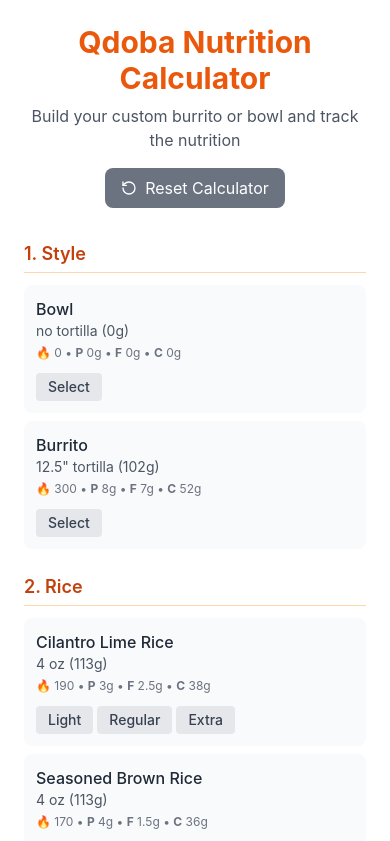
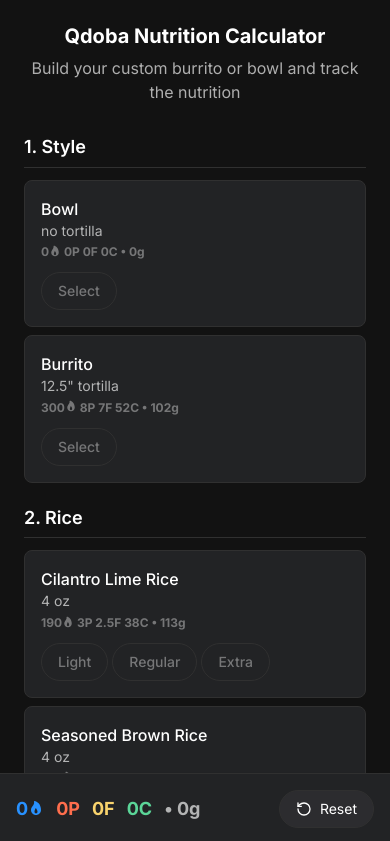
Before and after one commit to markjohnson303/qdoba-nutrition-calculator, a React (Vite) app: page / in a window 390 px wide. Shown: the top 841 px of the page. Built offline with nearby package versions, Linux system fonts and the light colour scheme.

Commit message:
refine UI

```diff
--- a/index.html
+++ b/index.html
@@ -7,8 +7,10 @@
     <meta name="description" content="Calculate nutrition facts for your custom Qdoba burrito or bowl. Track calories, protein, carbs, and more with official 2025 nutrition data." />
     <meta name="keywords" content="qdoba, nutrition, calculator, burrito, bowl, calories, protein, healthy eating" />
     <title>Qdoba Nutrition Calculator</title>
+    <!-- Inter font family to match typography spec -->
+    <link href="https://fonts.googleapis.com/css2?family=Inter:wght@400;500;600;700&display=swap" rel="stylesheet" />
   </head>
-  <body>
+  <body class="font-sans">
     <div id="root"></div>
     <script type="module" src="/src/main.tsx"></script>
   </body>
--- a/src/App.tsx
+++ b/src/App.tsx
@@ -1,5 +1,17 @@
 import { useState, useMemo } from 'react';
 import { RotateCcw } from 'lucide-react';
+
+// Flame SVG Component
+const FlameIcon = ({ className = "w-4 h-4" }) => (
+  <svg
+    className={className}
+    viewBox="0 0 512 512"
+    fill="currentColor"
+    xmlns="http://www.w3.org/2000/svg"
+  >
+    <path d="M394.23,197.56a300.43,300.43,0,0,0-53.37-90C301.2,61.65,249.05,32,208,32a16,16,0,0,0-15.48,20c13.87,53-14.88,97.07-45.31,143.72C122,234.36,96,274.27,96,320c0,88.22,71.78,160,160,160s160-71.78,160-160C416,276.7,408.68,235.51,394.23,197.56ZM288.33,418.69C278,429.69,265.05,432,256,432s-22-2.31-32.33-13.31S208,390.24,208,368c0-25.14,8.82-44.28,17.34-62.78,4.95-10.74,10-21.67,13-33.37a8,8,0,0,1,12.49-4.51A126.48,126.48,0,0,1,275,292c18.17,24,29,52.42,29,76C304,390.24,298.58,407.77,288.33,418.69Z"/>
+  </svg>
+);
 
 // Type definitions
 interface Ingredient {
@@ -174,10 +186,10 @@
         <div className="flex gap-2">
           <button
             onClick={() => updateIngredient(category, ingredient.name, current === 1 ? 0 : 1)}
-            className={`px-3 py-1 rounded text-sm font-medium transition-colors ${
+            className={`px-4 py-2 rounded-pill text-sm font-medium transition-colors duration-fast ease-cardEase ${
               current === 1
-                ? 'bg-orange-500 text-white'
-                : 'bg-gray-200 text-gray-700 hover:bg-gray-300'
+                ? 'bg-text-primary text-background-primary border border-stroke'
+                : 'bg-background-card text-text-tertiary hover:bg-stroke border border-stroke'
             }`}
           >
             {current === 1 ? '✓ Selected' : 'Select'}
@@ -192,20 +204,20 @@
         <div className="flex gap-1">
           <button
             onClick={() => updateIngredient(category, ingredient.name, current === 1 ? 0 : 1)}
-            className={`px-3 py-1 rounded text-sm font-medium transition-colors ${
+            className={`px-4 py-2 rounded-pill text-sm font-medium transition-colors duration-fast ease-cardEase ${
               current === 1
-                ? 'bg-orange-500 text-white'
-                : 'bg-gray-200 text-gray-700 hover:bg-gray-300'
+                ? 'bg-text-primary text-background-primary border border-stroke'
+                : 'bg-background-card text-text-tertiary hover:bg-stroke border border-stroke'
             }`}
           >
             Regular
           </button>
           <button
             onClick={() => updateIngredient(category, ingredient.name, current === 2 ? 0 : 2)}
-            className={`px-3 py-1 rounded text-sm font-medium transition-colors ${
+            className={`px-4 py-2 rounded-pill text-sm font-medium transition-colors duration-fast ease-cardEase ${
               current === 2
-                ? 'bg-orange-500 text-white'
-                : 'bg-gray-200 text-gray-700 hover:bg-gray-300'
+                ? 'bg-text-primary text-background-primary border border-stroke'
+                : 'bg-background-card text-text-tertiary hover:bg-stroke border border-stroke'
             }`}
           >
             Extra
@@ -219,30 +231,30 @@
       <div className="flex gap-1">
         <button
           onClick={() => updateIngredient(category, ingredient.name, current === 0.5 ? 0 : 0.5)}
-          className={`px-3 py-1 rounded text-sm font-medium transition-colors ${
+          className={`px-4 py-2 rounded-pill text-sm font-medium transition-colors duration-fast ease-cardEase ${
             current === 0.5
-              ? 'bg-orange-500 text-white'
-              : 'bg-gray-200 text-gray-700 hover:bg-gray-300'
+              ? 'bg-text-primary text-background-primary border border-stroke'
+              : 'bg-background-card text-text-tertiary hover:bg-stroke border border-stroke'
           }`}
         >
           Light
         </button>
         <button
           onClick={() => updateIngredient(category, ingredient.name, current === 1 ? 0 : 1)}
-          className={`px-3 py-1 rounded text-sm font-medium transition-colors ${
+          className={`px-4 py-2 rounded-pill text-sm font-medium transition-colors duration-fast ease-cardEase ${
             current === 1
-              ? 'bg-orange-500 text-white'
-              : 'bg-gray-200 text-gray-700 hover:bg-gray-300'
+              ? 'bg-text-primary text-background-primary border border-stroke'
+              : 'bg-background-card text-text-tertiary hover:bg-stroke border border-stroke'
           }`}
         >
           Regular
         </button>
         <button
           onClick={() => updateIngredient(category, ingredient.name, current === 2 ? 0 : 2)}
-          className={`px-3 py-1 rounded text-sm font-medium transition-colors ${
+          className={`px-4 py-2 rounded-pill text-sm font-medium transition-colors duration-fast ease-cardEase ${
             current === 2
-              ? 'bg-orange-500 text-white'
-              : 'bg-gray-200 text-gray-700 hover:bg-gray-300'
+              ? 'bg-text-primary text-background-primary border border-stroke'
+              : 'bg-background-card text-text-tertiary hover:bg-stroke border border-stroke'
           }`}
         >
           Extra
@@ -253,17 +265,17 @@
 
   const IngredientSection = ({ title, category, items }: { title: string; category: string; items: Ingredient[] }) => (
     <div className="mb-6">
-      <h3 className="text-lg font-semibold mb-3 text-orange-700 border-b border-orange-200 pb-1">
+      <h3 className="text-sectionHeading text-text-primary border-b border-stroke pb-2 mb-3">
         {title}
       </h3>
       <div className="space-y-2">
         {items.map((ingredient: Ingredient, index: number) => (
-          <div key={`${ingredient.name}-${index}`} className="flex flex-col sm:flex-row sm:items-center justify-between p-3 bg-gray-50 rounded-lg gap-3">
+          <div key={`${ingredient.name}-${index}`} className="flex flex-col sm:flex-row sm:items-center justify-between p-4 bg-background-card rounded-lg gap-3 border border-stroke">
             <div className="flex-1">
-              <div className="font-medium text-gray-800">{ingredient.name}</div>
-              <div className="text-sm text-gray-600">{ingredient.serving} ({ingredient.servingGrams}g)</div>
-              <div className="text-xs text-gray-500 mt-1">
-                🔥 {ingredient.calories} • <span className="font-bold">P</span> {ingredient.protein}g • <span className="font-bold">F</span> {ingredient.fat}g • <span className="font-bold">C</span> {ingredient.carbs}g
+              <div className="font-medium text-text-primary">{ingredient.name}</div>
+              <div className="text-caption text-text-secondary">{ingredient.serving}</div>
+              <div className="text-xs text-text-tertiary mt-1">
+                <span className="font-bold">{ingredient.calories}<FlameIcon className="w-3 h-3 inline -translate-y-0.5" /> {ingredient.protein}P {ingredient.fat}F {ingredient.carbs}C • {ingredient.servingGrams}g</span>
               </div>
             </div>
             <div className="flex-shrink-0">
@@ -276,17 +288,11 @@
   );
 
   return (
-    <div className={`max-w-6xl mx-auto p-6 bg-white ${Object.keys(selectedIngredients).length > 0 ? 'pb-32' : 'pb-6'}`}>
+    <div className={`min-h-screen bg-background-primary text-text-primary ${Object.keys(selectedIngredients).length > 0 ? 'pb-28' : 'pb-6'}`}>
+      <div className="max-w-6xl mx-auto p-6">
         <div className="text-center mb-8">
-        <h1 className="text-3xl font-bold text-orange-600 mb-2">Qdoba Nutrition Calculator</h1>
-        <p className="text-gray-600">Build your custom burrito or bowl and track the nutrition</p>
-        <button
-          onClick={resetCalculator}
-          className="mt-4 px-4 py-2 bg-gray-500 text-white rounded-lg hover:bg-gray-600 transition-colors flex items-center gap-2 mx-auto"
-        >
-          <RotateCcw size={16} />
-          Reset Calculator
-        </button>
+          <h1 className="text-titleBar text-text-primary mb-2">Qdoba Nutrition Calculator</h1>
+          <p className="text-text-secondary">Build your custom burrito or bowl and track the nutrition</p>
         </div>
 
       <div className="grid md:grid-cols-1 gap-8">
@@ -302,106 +308,93 @@
         </div>
       </div>
 
-      <div className="mt-8 text-xs text-gray-500 text-center">
-        <p>Nutrition information based on Qdoba's official 2025 nutrition facts. Values are approximate and may vary.</p>
-        <p>Choose Bowl or Burrito, then customize with Light/Regular/Extra portions. Proteins have Regular/Extra options only.</p>
-      </div>
-
       {/* Full Nutrition Breakdown Section - always at bottom when ingredients selected */}
-      {Object.keys(selectedIngredients).length > 0 && (
-        <div className="mt-12 bg-orange-50 p-6 rounded-lg">
+        <div className="mt-12 bg-background-card p-6 rounded-lg border border-stroke">
           <div className="text-center mb-6">
-            <h2 className="text-2xl font-bold text-orange-700 mb-2">Complete Nutrition Breakdown</h2>
-            <div className="text-lg text-gray-600">Total Serving Size: <span className="font-semibold text-orange-600">{totals.servingGrams}g</span></div>
-          </div>
-
-          {/* Main macros - 4 columns */}
-          <div className="grid grid-cols-4 gap-4 mb-6">
-            <div className="bg-white p-4 rounded-lg text-center shadow-sm">
-              <div className="text-3xl font-bold text-orange-600">{totals.calories}</div>
-              <div className="text-sm text-gray-600">Calories</div>
-            </div>
-            <div className="bg-white p-4 rounded-lg text-center shadow-sm">
-              <div className="text-3xl font-bold text-orange-600">{totals.protein}g</div>
-              <div className="text-sm text-gray-600">Protein</div>
-            </div>
-            <div className="bg-white p-4 rounded-lg text-center shadow-sm">
-              <div className="text-3xl font-bold text-orange-600">{totals.fat}g</div>
-              <div className="text-sm text-gray-600">Total Fat</div>
-            </div>
-            <div className="bg-white p-4 rounded-lg text-center shadow-sm">
-              <div className="text-3xl font-bold text-orange-600">{totals.carbs}g</div>
-              <div className="text-sm text-gray-600">Carbohydrates</div>
-            </div>
+            <h2 className="text-titleBar text-text-primary mb-2">Nutrition Breakdown</h2>
           </div>
 
           {/* Main macros - 2 columns on mobile, 4 on desktop */}
-          <div className="grid grid-cols-2 sm:grid-cols-4 gap-4 mb-6">
-            <div className="bg-white p-4 rounded-lg text-center shadow-sm">
-              <div className="text-3xl font-bold text-orange-600">{totals.calories}</div>
-              <div className="text-sm text-gray-600">Calories</div>
+          <div className="grid grid-cols-2 sm:grid-cols-4 gap-6 mb-8">
+            <div className="bg-macro-calorie p-4 rounded-lg text-center">
+              <div className="text-3xl font-bold text-black">{totals.calories}<FlameIcon className="w-6 h-6 inline -translate-y-1" /></div>
+              <div className="text-sm text-black opacity-80">Calories</div>
             </div>
-            <div className="bg-white p-4 rounded-lg text-center shadow-sm">
-              <div className="text-3xl font-bold text-orange-600">{totals.protein}g</div>
-              <div className="text-sm text-gray-600">Protein</div>
+            <div className="bg-macro-protein p-4 rounded-lg text-center">
+              <div className="text-3xl font-bold text-black">{totals.protein}P</div>
+              <div className="text-sm text-black opacity-80">Protein</div>
             </div>
-            <div className="bg-white p-4 rounded-lg text-center shadow-sm">
-              <div className="text-3xl font-bold text-orange-600">{totals.fat}g</div>
-              <div className="text-sm text-gray-600">Total Fat</div>
+            <div className="bg-macro-fat p-4 rounded-lg text-center">
+              <div className="text-3xl font-bold text-black">{totals.fat}F</div>
+              <div className="text-sm text-black opacity-80">Total Fat</div>
             </div>
-            <div className="bg-white p-4 rounded-lg text-center shadow-sm">
-              <div className="text-3xl font-bold text-orange-600">{totals.carbs}g</div>
-              <div className="text-sm text-gray-600">Carbohydrates</div>
+            <div className="bg-macro-carb p-4 rounded-lg text-center">
+              <div className="text-3xl font-bold text-black">{totals.carbs}C</div>
+              <div className="text-sm text-black opacity-80">Carbohydrates</div>
             </div>
           </div>
 
           {/* Secondary nutritional info - 2 columns on mobile, 4 on desktop */}
-          <div className="grid grid-cols-2 sm:grid-cols-4 gap-4 mb-4">
-            <div className="bg-gray-50 p-3 rounded-lg text-center">
-              <div className="text-lg font-semibold text-gray-800">{totals.satFat}g</div>
-              <div className="text-xs text-gray-600">Saturated Fat</div>
+          <div className="grid grid-cols-2 sm:grid-cols-4 gap-4 mb-6">
+            <div className="bg-background-primary p-3 rounded-lg text-center border border-stroke shadow-card">
+              <div className="text-lg font-semibold text-text-primary">{totals.servingGrams}g</div>
+              <div className="text-caption text-text-secondary">Serving Size</div>
             </div>
-            <div className="bg-gray-50 p-3 rounded-lg text-center">
-              <div className="text-lg font-semibold text-gray-800">{totals.transFat}g</div>
-              <div className="text-xs text-gray-600">Trans Fat</div>
+            <div className="bg-background-primary p-3 rounded-lg text-center border border-stroke shadow-card">
+              <div className="text-lg font-semibold text-text-primary">{totals.satFat}g</div>
+              <div className="text-caption text-text-secondary">Saturated Fat</div>
             </div>
-            <div className="bg-gray-50 p-3 rounded-lg text-center">
-              <div className="text-lg font-semibold text-gray-800">{totals.cholesterol}mg</div>
-              <div className="text-xs text-gray-600">Cholesterol</div>
+            <div className="bg-background-primary p-3 rounded-lg text-center border border-stroke shadow-card">
+              <div className="text-lg font-semibold text-text-primary">{totals.transFat}g</div>
+              <div className="text-caption text-text-secondary">Trans Fat</div>
             </div>
-            <div className="bg-gray-50 p-3 rounded-lg text-center">
-              <div className="text-lg font-semibold text-gray-800">{totals.fiber}g</div>
-              <div className="text-xs text-gray-600">Dietary Fiber</div>
+            <div className="bg-background-primary p-3 rounded-lg text-center border border-stroke shadow-card">
+              <div className="text-lg font-semibold text-text-primary">{totals.cholesterol}mg</div>
+              <div className="text-caption text-text-secondary">Cholesterol</div>
             </div>
           </div>
 
-          <div className="grid grid-cols-2 sm:grid-cols-4 gap-4 mb-6">
-            <div className="bg-gray-50 p-3 rounded-lg text-center">
-              <div className="text-lg font-semibold text-gray-800">{totals.sugar}g</div>
-              <div className="text-xs text-gray-600">Sugar</div>
+          <div className="grid grid-cols-2 sm:grid-cols-4 gap-4 mb-8">
+            <div className="bg-background-primary p-3 rounded-lg text-center border border-stroke shadow-card">
+              <div className="text-lg font-semibold text-text-primary">{totals.fiber}g</div>
+              <div className="text-caption text-text-secondary">Dietary Fiber</div>
             </div>
-            <div className="bg-gray-50 p-3 rounded-lg text-center">
-              <div className="text-lg font-semibold text-gray-800">{totals.sodium}mg</div>
-              <div className="text-xs text-gray-600">Sodium</div>
+            <div className="bg-background-primary p-3 rounded-lg text-center border border-stroke shadow-card">
+              <div className="text-lg font-semibold text-text-primary">{totals.sugar}g</div>
+              <div className="text-caption text-text-secondary">Sugar</div>
             </div>
-            <div className="bg-gray-50 p-3 rounded-lg text-center">
-              <div className="text-lg font-semibold text-gray-800">{totals.potassium}mg</div>
-              <div className="text-xs text-gray-600">Potassium</div>
+            <div className="bg-background-primary p-3 rounded-lg text-center border border-stroke shadow-card">
+              <div className="text-lg font-semibold text-text-primary">{totals.sodium}mg</div>
+              <div className="text-caption text-text-secondary">Sodium</div>
             </div>
-            <div className="bg-gray-50 p-3 rounded-lg text-center sm:block hidden">
-              <div className="text-lg font-semibold text-gray-600">–</div>
-              <div className="text-xs text-gray-600">–</div>
+            <div className="bg-background-primary p-3 rounded-lg text-center border border-stroke shadow-card">
+              <div className="text-lg font-semibold text-text-primary">{totals.potassium}mg</div>
+              <div className="text-caption text-text-secondary">Potassium</div>
             </div>
           </div>
 
           {/* Your Selection */}
-          <div className="bg-white p-4 rounded-lg shadow-sm">
-            <h3 className="font-semibold text-gray-800 mb-3">Your Selection:</h3>
-            <div className="text-sm space-y-2">
+          {Object.keys(selectedIngredients).length > 0 && (
+          <div className="bg-background-primary p-4 rounded-lg border border-stroke shadow-card">
+            <div className="overflow-x-auto">
+              <table className="w-full text-sm table-fixed">
+                <thead>
+                  <tr className="border-b border-stroke">
+                    <th className="text-left py-3 px-2 text-caption text-text-secondary uppercase font-bold align-middle w-1/2"></th>
+                    <th className="text-right py-3 px-2 text-caption text-text-secondary uppercase font-bold align-middle w-1/8">CAL<FlameIcon className="w-3 h-3 inline -translate-y-0.5" /></th>
+                    <th className="text-right py-3 px-2 text-caption text-text-secondary uppercase font-bold align-middle w-1/8">P</th>
+                    <th className="text-right py-3 px-2 text-caption text-text-secondary uppercase font-bold align-middle w-1/8">F</th>
+                    <th className="text-right py-3 px-2 text-caption text-text-secondary uppercase font-bold align-middle w-1/8">C</th>
+                  </tr>
+                </thead>
+                <tbody>
                   {(Object.values(selectedIngredients) as { category: string, name: string, multiplier: number }[]).map((item) => {
                     const category = item.category;
                     const name = item.name;
                     const multiplier = item.multiplier;
+
+                    // Find the ingredient data to calculate nutrition
+                    const ingredient = ingredients.find(ing => ing.name === name);
 
                     let sizeLabel = '';
                     if (category === 'style') {
@@ -412,43 +405,49 @@
                       sizeLabel = multiplier === 0.5 ? ' (Light)' : multiplier === 1 ? ' (Regular)' : ' (Extra)';
                     }
 
+                    // Calculate nutrition values for this item
+                    const itemCalories = ingredient ? Math.round((ingredient.calories * multiplier) * 10) / 10 : 0;
+                    const itemProtein = ingredient ? Math.round((ingredient.protein * multiplier) * 10) / 10 : 0;
+                    const itemFat = ingredient ? Math.round((ingredient.fat * multiplier) * 10) / 10 : 0;
+                    const itemCarbs = ingredient ? Math.round((ingredient.carbs * multiplier) * 10) / 10 : 0;
+
                     return (
-                  <div key={`${category}-${name}`} className="flex justify-between py-1 border-b border-gray-100 last:border-b-0">
-                    <span className="text-gray-600">{name}</span>
-                    <span className="text-gray-800 font-medium">{sizeLabel}</span>
-                  </div>
+                      <tr key={`${category}-${name}`} className="border-b border-stroke last:border-b-0">
+                        <td className="py-3 px-2 text-text-tertiary align-middle">{name}{sizeLabel}</td>
+                        <td className="py-3 px-2 text-right text-text-primary font-medium align-middle">{itemCalories}<FlameIcon className="w-3 h-3 inline -translate-y-0.5" /></td>
+                        <td className="py-3 px-2 text-right text-text-primary font-medium align-middle">{itemProtein}P</td>
+                        <td className="py-3 px-2 text-right text-text-primary font-medium align-middle">{itemFat}F</td>
+                        <td className="py-3 px-2 text-right text-text-primary font-medium align-middle">{itemCarbs}C</td>
+                      </tr>
                     );
                   })}
+                </tbody>
+              </table>
+            </div>
+          </div>
+        )}
+        </div>
+
+      {/* Simple Sticky Macro Footer - always compact */}
+        <div className="fixed bottom-0 left-0 right-0 bg-background-card border-t border-stroke shadow-lg px-4 py-4">
+          <div className="max-w-6xl mx-auto flex items-center justify-between">
+            <div className="flex items-center gap-3 sm:gap-4">
+              <div className="text-lg font-bold text-macro-calorie">{totals.calories}<FlameIcon className="w-4 h-4 inline -translate-y-0.5" /></div>
+              <div className="text-lg font-bold text-macro-protein">{totals.protein}P</div>
+              <div className="text-lg font-bold text-macro-fat">{totals.fat}F</div>
+              <div className="text-lg font-bold text-macro-carb">{totals.carbs}C</div>
+              <div className="text-lg font-bold text-text-secondary">• {totals.servingGrams}g</div>
+            </div>
+            <button
+              onClick={resetCalculator}
+              className="px-4 py-2 bg-background-surface text-text-primary rounded-pill hover:bg-stroke transition-colors duration-fast ease-cardEase flex items-center gap-2 text-sm flex-shrink-0 border border-stroke"
+            >
+              <RotateCcw size={16} />
+              Reset
+            </button>
           </div>
         </div>
       </div>
-      )}
-
-      {/* Simple Sticky Macro Footer - always compact */}
-      {Object.keys(selectedIngredients).length > 0 && (
-        <div className="fixed bottom-0 left-0 right-0 bg-white border-t-2 border-orange-500 shadow-lg p-3">
-          <div className="max-w-6xl mx-auto">
-            <div className="grid grid-cols-2 sm:grid-cols-4 gap-4">
-              <div className="text-center">
-                <div className="text-lg font-bold text-orange-600">{totals.calories}</div>
-                <div className="text-xs text-gray-600">Calories</div>
-              </div>
-              <div className="text-center">
-                <div className="text-lg font-bold text-orange-600">{totals.protein}g</div>
-                <div className="text-xs text-gray-600">Protein</div>
-              </div>
-              <div className="text-center">
-                <div className="text-lg font-bold text-orange-600">{totals.fat}g</div>
-                <div className="text-xs text-gray-600">Fat</div>
-              </div>
-              <div className="text-center">
-                <div className="text-lg font-bold text-orange-600">{totals.carbs}g</div>
-                <div className="text-xs text-gray-600">Carbs</div>
-              </div>
-            </div>
-          </div>
-        </div>
-      )}
     </div>
   );
 };
--- a/tailwind.config.js
+++ b/tailwind.config.js
@@ -5,7 +5,57 @@
     "./src/**/*.{js,ts,jsx,tsx}",
   ],
   theme: {
-    extend: {},
+    extend: {
+      colors: {
+        stroke: '#303030',
+        macro: {
+          protein: '#FF6E4D',
+          fat: '#F9D36D',
+          carb: '#5BD598',
+          calorie: '#2891FF'
+        },
+        background: {
+          primary: '#121212',
+          secondary: '#1B1B1E',
+          card: '#222325',
+          surface: '#2C2C2F'
+        },
+        text: {
+          primary: '#FFFFFF',
+          secondary: 'rgba(255,255,255,0.66)',
+          tertiary: 'rgba(255,255,255,0.38)'
+        },
+        branding: {
+          accent: '#5BD598',
+          danger: '#FF6E4D',
+          warning: '#F9D36D',
+          info: '#2891FF'
+        },
+      },
+      fontFamily: {
+        sans: ["'Inter'", 'sans-serif']
+      },
+      fontSize: {
+        titleBar: ['1.25rem', { lineHeight: '1.2', fontWeight: '700' }],
+        sectionHeading: ['1.125rem', { lineHeight: '1.25', fontWeight: '600' }],
+        caption: ['0.875rem', { lineHeight: '1.4', fontWeight: '400' }],
+      },
+      borderRadius: {
+        'pill': '9999px',
+      },
+      boxShadow: {
+        'card': '0 1px 1px rgba(0,0,0,0.32)',
+        'level2': '0 2px 4px rgba(0,0,0,0.48)'
+      },
+      transitionDuration: {
+        'fast': '150ms',
+        'normal': '300ms',
+        'slow': '450ms'
+      },
+      transitionTimingFunction: {
+        'cardEase': 'cubic-bezier(0.4, 0, 0.2, 1)'
+      }
+    },
   },
   plugins: [],
 }
```
Lines whose indentation alone changed are shown as unchanged.
